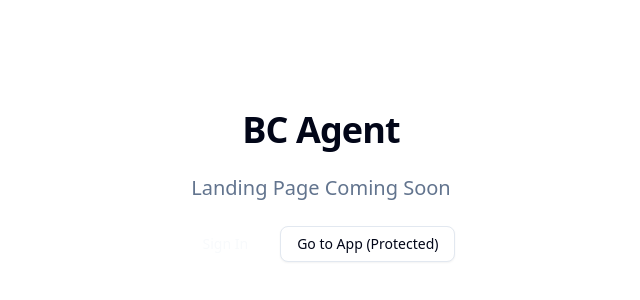
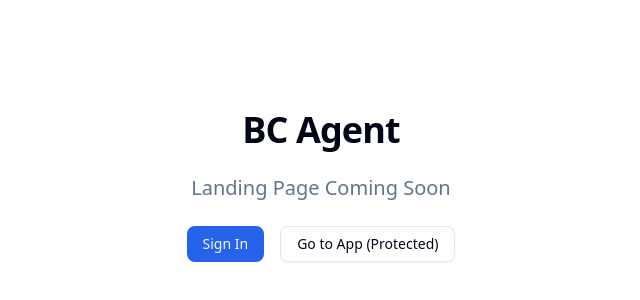
Before and after one commit to juparopi2/BC-Claude-Agent-prototype, a Next.js app in the folder frontend/: page / in a window 1280 px wide. Shown: the part 214-514 px from the top of the page, without its empty margins (319-959 px from the left). Built offline with nearby package versions, Linux system fonts and the light colour scheme; no server answers.

Commit message:
Multiple fixes

```diff
--- a/frontend/app/globals.css
+++ b/frontend/app/globals.css
@@ -78,11 +78,11 @@
   --sidebar-ring: oklch(0.704 0.04 256.788);
 
   /* BC Agent Custom Variables */
-  --primary: 221.2 83.2% 53.3%;          /* Azul BC - color principal de Business Central */
-  --bc-green: 142 76% 36%;               /* Verde éxito para confirmaciones */
-  --bc-amber: 45 93% 47%;                /* Amber para thinking/processing */
-  --thinking-bg: 45 100% 96%;            /* Fondo suave para secciones de thinking */
-  --tool-bg: 210 100% 97%;               /* Fondo suave para cards de herramientas */
+  --primary: hsl(221.2 83.2% 53.3%);          /* Azul BC - color principal de Business Central */
+  --bc-green: hsl(142 76% 36%);               /* Verde éxito para confirmaciones */
+  --bc-amber: hsl(45 93% 47%);                /* Amber para thinking/processing */
+  --thinking-bg: hsl(45 100% 96%);            /* Fondo suave para secciones de thinking */
+  --tool-bg: hsl(210 100% 97%);               /* Fondo suave para cards de herramientas */
 }
 
 .dark {
@@ -119,10 +119,10 @@
   --sidebar-ring: oklch(0.551 0.027 264.364);
 
   /* BC Agent Custom Variables - Dark Mode */
-  --bc-green: 142 70% 45%;               /* Verde éxito más brillante en dark */
-  --bc-amber: 45 93% 55%;                /* Amber más brillante en dark */
-  --thinking-bg: 45 20% 15%;             /* Fondo oscuro para thinking */
-  --tool-bg: 210 20% 15%;                /* Fondo oscuro para tools */
+  --bc-green: hsl(142 70% 45%);               /* Verde éxito más brillante en dark */
+  --bc-amber: hsl(45 93% 55%);                /* Amber más brillante en dark */
+  --thinking-bg: hsl(45 20% 15%);             /* Fondo oscuro para thinking */
+  --tool-bg: hsl(210 20% 15%);                /* Fondo oscuro para tools */
 }
 
 @layer base {
```
Also changed, not shown: 1 other file (tests, documents, lock files or other folders).
